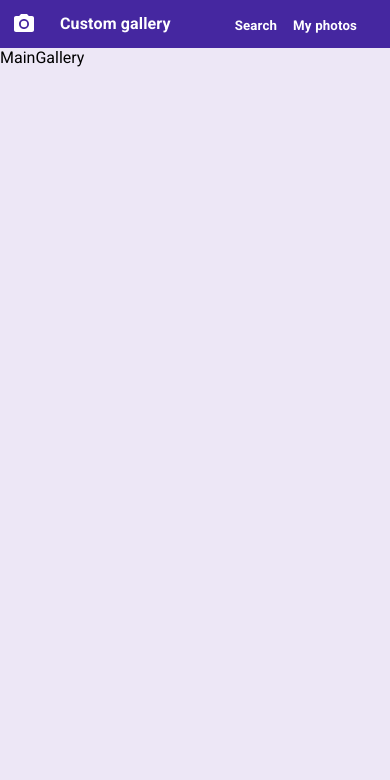
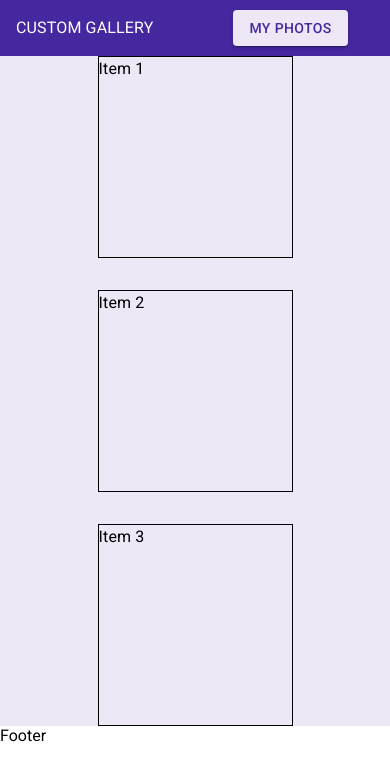
Before and after one commit to belenjn/custom_gallery, a React (Create React App) app: page / in a window 390 px wide. Shown: the top 780 px of the page. Built offline with nearby package versions, Linux system fonts and the light colour scheme.

Commit message:
update navbar and main (responsive too)

```diff
--- a/src/App.js
+++ b/src/App.js
@@ -1,3 +1,4 @@
+import { Footer } from "./footer/Footer";
 import { MainGallery } from "./main/MainGallery";
 import { NavBar } from "./navbar/NavBar";
 
@@ -6,6 +7,7 @@ function App() {
     <div className="App">
       <NavBar />
       <MainGallery/>
+      <Footer/>
     </div>
   );
 }
--- /dev/null
+++ b/src/footer/Footer.js
@@ -0,0 +1,10 @@
+import { Box } from '@mui/system';
+import React from 'react'
+
+export const Footer = () => {
+  return (
+    <Box>
+        Footer
+    </Box>
+  )
+}
--- a/src/main/MainGallery.css
+++ /dev/null
@@ -1,5 +0,0 @@
-.container__photos{
-    background-color: #ede7f6;
-    height: 100vh;
-    width: 100vw;
-}
--- a/src/main/MainGallery.js
+++ b/src/main/MainGallery.js
@@ -1,8 +1,51 @@
-import React from 'react';
-import './MainGallery.css'
+import { Box, ListItemText, Stack } from "@mui/material";
+import React from "react";
+
 
 export const MainGallery = () => {
   return (
-    <div className='container__photos'>MainGallery</div>
-  )
-}
+    <Box
+      component="div"
+      sx={{
+        flexGrow: 1,
+        backgroundColor: "#ede7f6",
+        height: "100%",
+        width: "100%",
+      }}
+    >
+      <Stack
+        spacing={4}
+        sx={{
+          marginLeft: "25%",
+          width: "50%",
+        }}
+      >
+        <ListItemText
+          sx={{
+            border: "1px solid black",
+            marginTop: "50px",
+            height: "200px",
+          }}
+        >
+          Item 1
+        </ListItemText>
+        <ListItemText
+          sx={{
+            border: "1px solid black",
+            height: "200px",
+          }}
+        >
+          Item 2
+        </ListItemText>
+        <ListItemText
+          sx={{
+            border: "1px solid black",
+            height: "200px",
+          }}
+        >
+          Item 3
+        </ListItemText>
+      </Stack>
+    </Box>
+  );
+};
--- a/src/navbar/NavBar.css
+++ b/src/navbar/NavBar.css
@@ -0,0 +1,12 @@
+
+a {
+    text-decoration: none;
+    color: #fff;
+    margin-right: 80px;
+
+}
+
+a:hover {
+    cursor: pointer;
+
+}
--- a/src/navbar/NavBar.js
+++ b/src/navbar/NavBar.js
@@ -1,37 +1,31 @@
-import { AppBar, IconButton, Toolbar, Typography } from "@mui/material";
+import { AppBar, Button, Toolbar, Typography } from "@mui/material";
 import React from "react";
-import PhotoCameraIcon from "@mui/icons-material/PhotoCamera";
-import './NavBar.css'
+// import PhotoCameraIcon from "@mui/icons-material/PhotoCamera";
+import "./NavBar.css";
+import { Box } from "@mui/system";
+
+
 
 export const NavBar = () => {
   return (
-    <div>
-      <AppBar position="static" sx={{bgcolor: '#4527a0'}}>
-        <Toolbar variant="dense">
-          <IconButton
-            edge="start"
-            color="inherit"
-            aria-label="menu"
-            sx={{ mr: 2 }}
-          >
-            <PhotoCameraIcon />
-          </IconButton>
-          <Typography component="div" sx={{ mr: 8 }} >
-            <h4>Custom gallery</h4>
-          </Typography>
-          <Typography
-            color="inherit"
-            component="div"
-            align="right"
-            sx={{ mr: 2, mt: 0.5 }}
-          >
-            <h5>Search</h5>
-          </Typography>
-          <Typography color="inherit" component="div" sx={{ mt: 0.5 }}>
-            <h5>My photos</h5>
-          </Typography>
-        </Toolbar>
+    <Box sx={{ flexGrow: 1 }} position='static'>
+      <AppBar position="static" sx={{ bgcolor: "#4527a0" }}>
+          <Toolbar sx={{flexWrap: "wrap", justifyContent: { xs: "left", sm: "space-between"}}}>
+          <Typography >
+                <a href="#home">CUSTOM GALLERY</a>
+            </Typography>
+            <Typography>
+                <Button  variant="contained" sx={{
+                    color: '#4527a0',
+                    backgroundColor: '#ede7f6',
+                    ":hover": {
+                        bgcolor: "#b388ff",
+                        color: "#fff"
+                    } }}>My photos</Button>
+            </Typography>
+
+          </Toolbar>
       </AppBar>
-    </div>
+    </Box>
   );
 };
```
